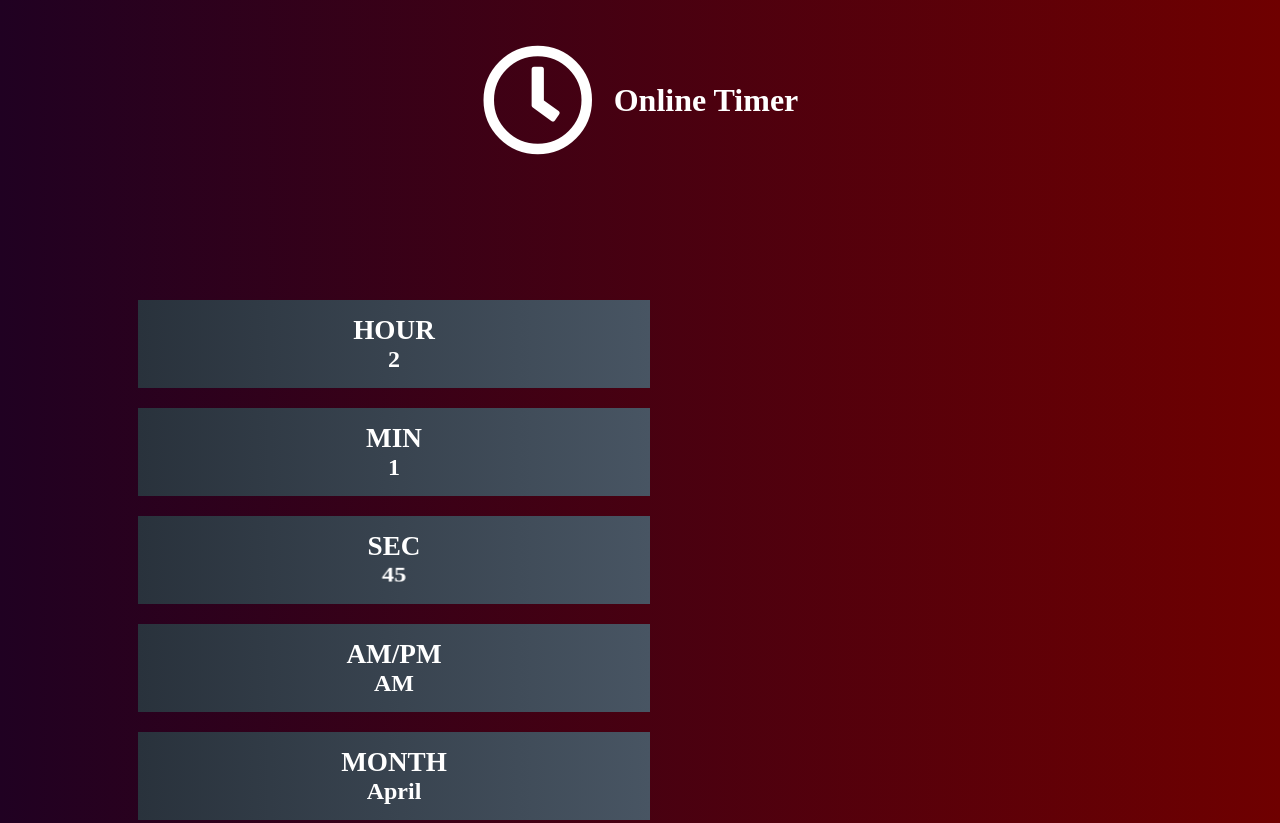
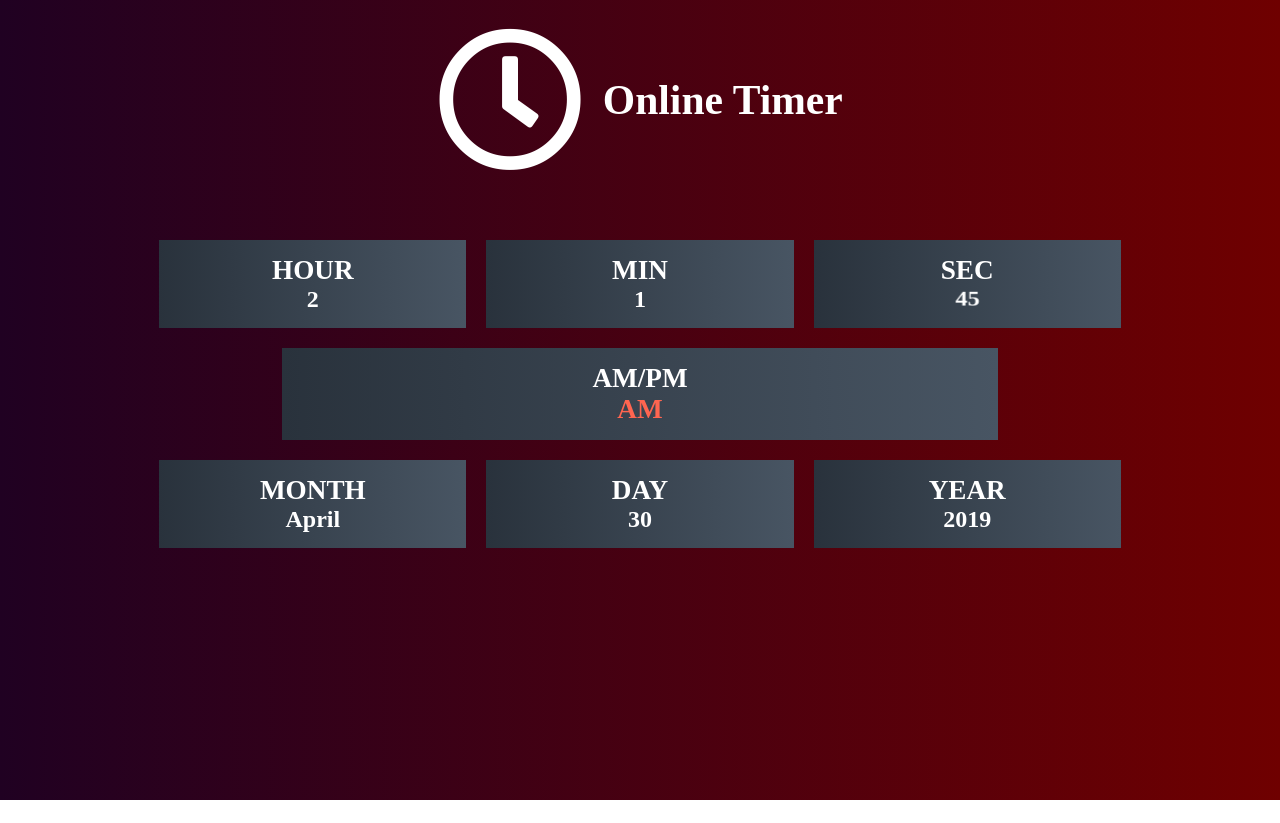
Before and after one commit to batistaDev1113/timer, a plain HTML site: page index.html in a window 1280 px wide. Shown: the top 823 px of the page. After the commit the page ends 800 px from the top, so only its background shows below. Drawn offline with Linux system fonts and the light colour scheme.

Commit message:
new responsive design added

```diff
--- a/css/main.css
+++ b/css/main.css
@@ -15,7 +15,15 @@ body {
 
 #time {
   max-width: 80vw;
-  margin: 90px auto;
+  margin: 50px auto;
+  width: 80%;
+  display: flex;
+  flex-direction: column;
+  align-items: center;
+}
+
+header {
+  font-size: 0.8rem;
 }
 #timeHour,
 #timeMin,
@@ -25,9 +33,8 @@ body {
 #day,
 #am-pm {
   text-align: center;
-  width: 50%;
+  width: 70%;
   margin: 10px;
-  float: left;
   padding: 15px;
 
   background: #485563; /* fallback for old browsers */
@@ -57,8 +64,71 @@ header {
   justify-content: center;
   align-items: center;
   height: 200px;
+  margin: auto;
 }
 
 header i.far.fa-clock {
   margin-right: 20px;
 }
+
+#am-pm h2 {
+  color: #ff6550;
+  font-size: 1.7rem;
+}
+/* media queries for bigger mobiles */
+
+@media all and (min-width: 319px) {
+  header {
+    max-width: 80%;
+    margin: auto;
+  }
+
+  #time {
+    margin: 30px auto;
+    max-width: 90%;
+    margin: 30px auto 50px;
+  }
+}
+
+/* ipad */
+@media all and (min-width: 767px) {
+  header {
+    font-size: 1.3rem;
+    display: -webkit-flex;
+    display: flex;
+    align-items: center;
+  }
+}
+
+@media all and (min-width: 900px) {
+  #timeHour,
+  #timeMin,
+  #timeSec,
+  #month,
+  #year,
+  #day,
+  #am-pm {
+    max-width: 20%;
+  }
+
+  #time {
+    max-width: 90%;
+    display: flex;
+    flex-direction: row;
+    flex-wrap: wrap;
+    justify-content: center;
+  }
+
+  #timeHour,
+  #timeMin,
+  #timeSec,
+  #month,
+  #year,
+  #day {
+    max-width: 30%;
+  }
+
+  #am-pm {
+    max-width: 90%;
+  }
+}
```
